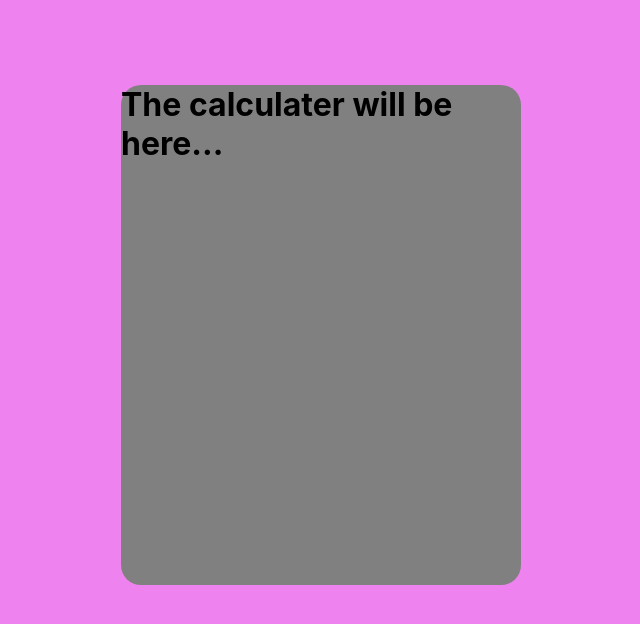
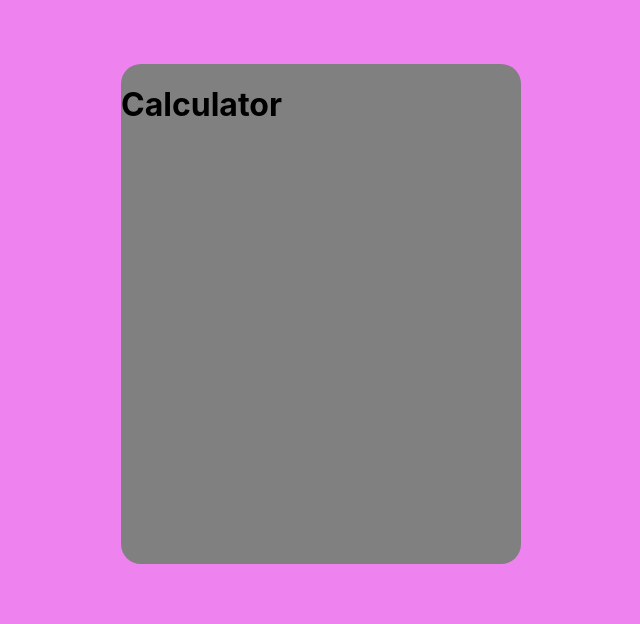
Before and after one commit to pernillafed/calculator-react, a React (Create React App) app: page / in a window 1280 px wide. Shown: the top 624 px of the page, without its empty margins (319-959 px from the left). Built offline with nearby package versions, Linux system fonts and the light colour scheme.

Commit message:
Added calculator to home

```diff
--- a/src/components/Calculator.js
+++ b/src/components/Calculator.js
@@ -4,7 +4,7 @@ function Calculator() {
 
     return (
         <div className={style.calculator}>
-
+            <h1>Calculator</h1>
         </div>
     )
 
--- a/src/pages/Home.js
+++ b/src/pages/Home.js
@@ -1,3 +1,4 @@
+import Calculator from '../components/Calculator';
 import style from '../css/Home.module.css';
 
 function Home() {
@@ -5,7 +6,7 @@ function Home() {
     return (
         <div className={style.home}>
             <div className={style.wrapper}>
-                <h1>The calculater will be here...</h1>
+                <Calculator />
             </div>
         </div>
     )
```
